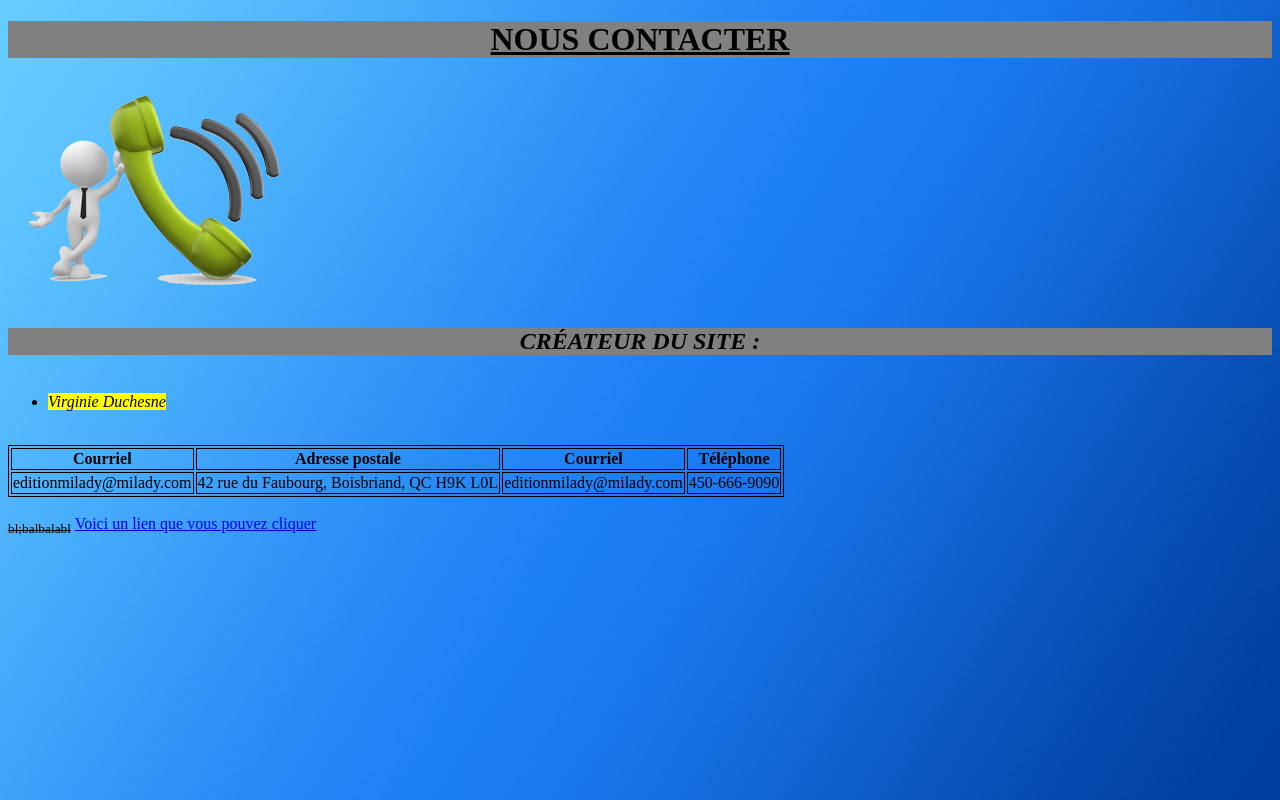
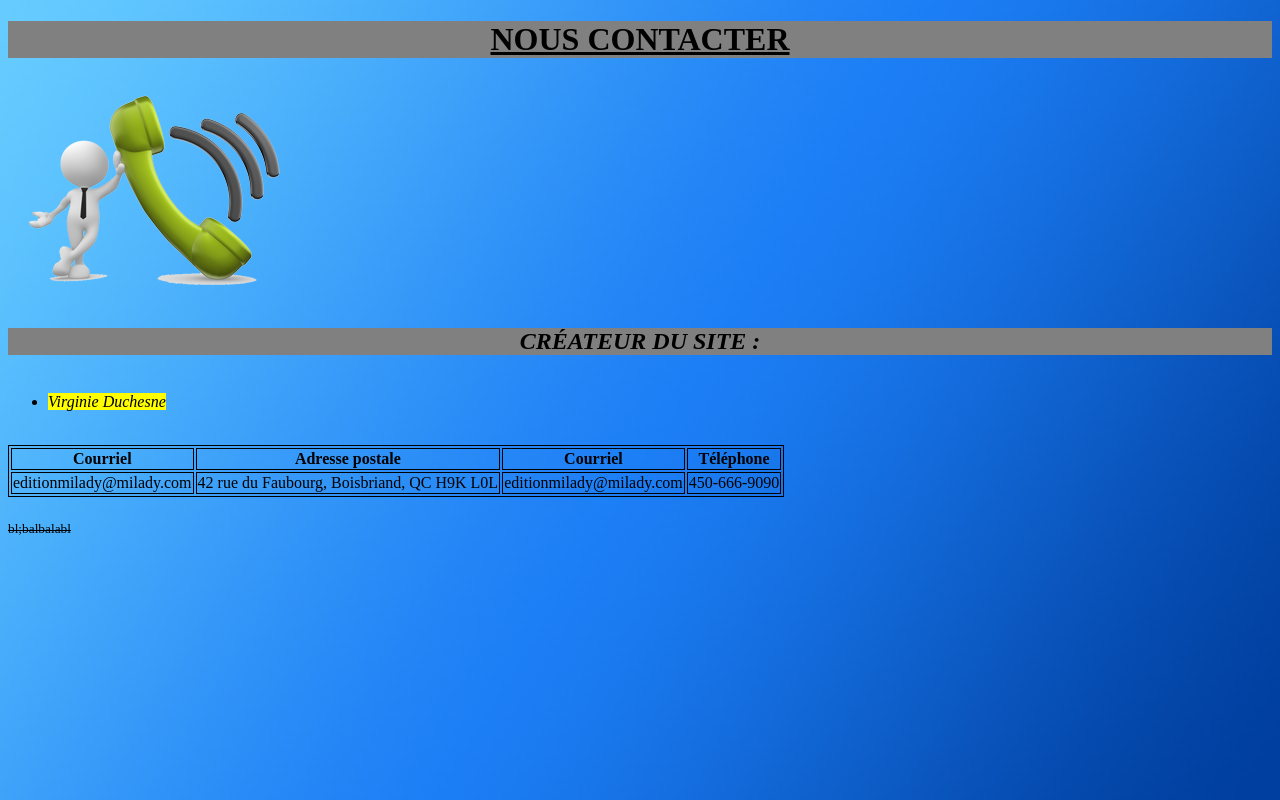
Before and after one commit to Milady2/Milady2.github.io, a plain HTML site: page Comment nous contacter (2).html in a window 1280 px wide. Drawn offline with Linux system fonts and the light colour scheme.

Commit message:
Update Comment nous contacter (2).html

```diff
--- a/Comment nous contacter (2).html
+++ b/Comment nous contacter (2).html
@@ -50,7 +50,5 @@ table,th,td {border: 1px solid black;}
 <br>
 <del><sub>bl;balbalabl</sub></del>
 
-<a href=https://milady2.github.io/>Voici un lien que vous pouvez cliquer</a>
-
 </body>
 </html>
```
